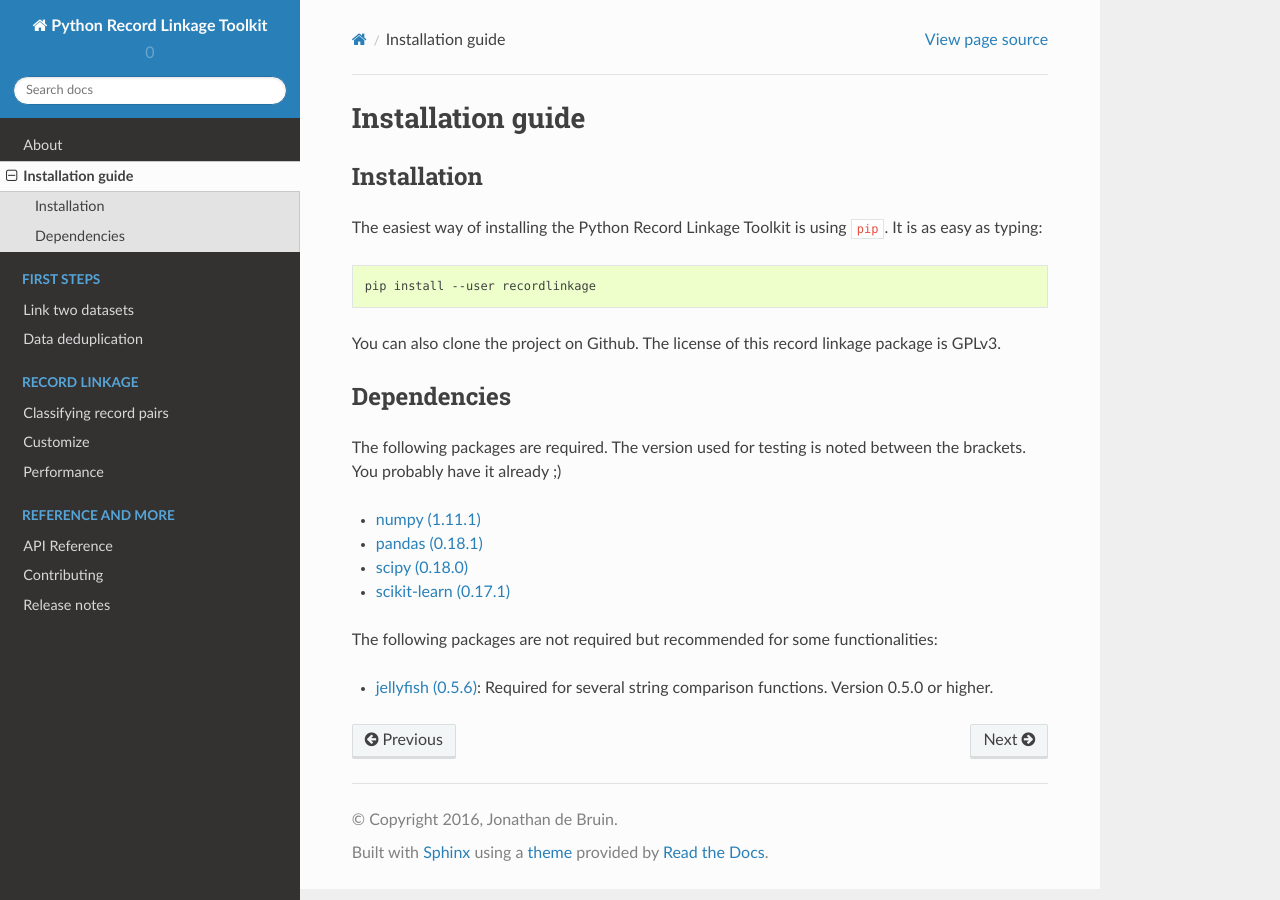
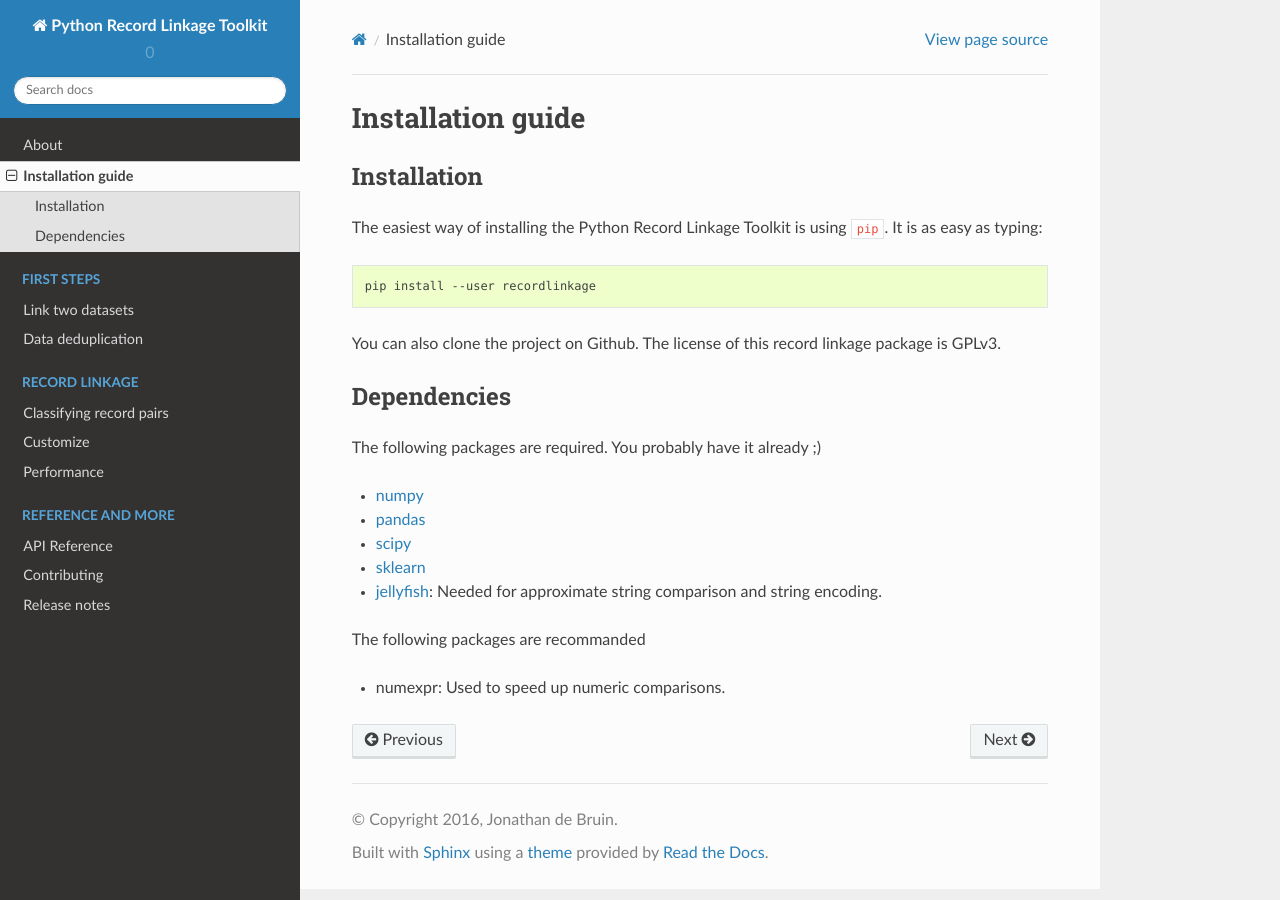
Before and after one commit to J535D165/recordlinkage, a Sphinx documentation site: the page built from docs/installation.rst, in a window 1280 px wide. Built offline with Sphinx 7.4.7 and the Read the Docs theme 2.0.0, drawn with Linux system fonts in a browser that asks for light colours.

Commit message:
Update info about dependencies
Jellyfish is required

```diff
--- a/docs/installation.rst
+++ b/docs/installation.rst
@@ -16,13 +16,15 @@ You can also clone the project on Github. The license of this record linkage pac
 Dependencies
 ============
 
-The following packages are required. The version used for testing is noted between the brackets. You probably have it already ;)
+The following packages are required. You probably have it already ;)
 
--  `numpy (1.11.1) <http://www.numpy.org>`__
--  `pandas (0.18.1) <https://github.com/pydata/pandas>`__
--  `scipy (0.18.0) <https://www.scipy.org/>`__
--  `scikit-learn (0.17.1) <http://scikit-learn.org/>`__
+-  `numpy <http://www.numpy.org>`__
+-  `pandas <https://github.com/pydata/pandas>`__
+-  `scipy <https://www.scipy.org/>`__
+-  `sklearn <http://scikit-learn.org/>`__
+-  `jellyfish <https://github.com/jamesturk/jellyfish>`__: Needed for
+   approximate string comparison and string encoding.
 
-The following packages are not required but recommended for some functionalities:
+The following packages are recommanded
 
--  `jellyfish (0.5.6) <https://github.com/jamesturk/jellyfish>`__: Required for several string comparison functions. Version 0.5.0 or higher.
+- numexpr: Used to speed up numeric comparisons.
```
Also changed, not shown: README.rst (+5 -4 lines), 1 other file.
